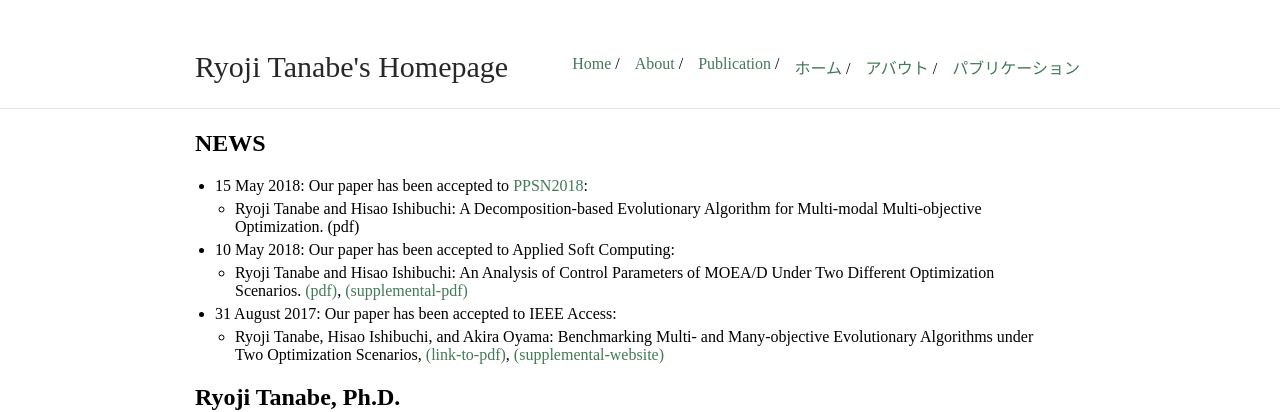
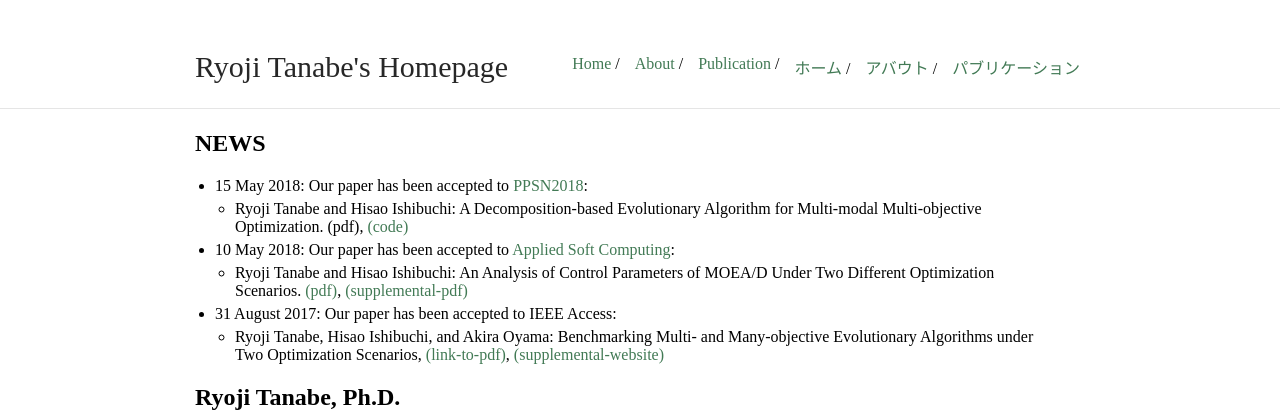
Before and after one commit to ryojitanabe/ryojitanabe.github.io, a Jekyll site: the page built from index.md, in a window 1280 px wide. Shown: the top 412 px of the page. Built offline with Jekyll 4.4.1, drawn with Linux system fonts in a browser that asks for light colours.

Commit message:
add code of moeadad

```diff
--- a/index.md
+++ b/index.md
@@ -7,9 +7,9 @@
 ## NEWS
 
 * 15 May 2018: Our paper has been accepted to [PPSN2018](http://ppsn2018.dei.uc.pt/):
-    * Ryoji Tanabe and Hisao Ishibuchi: A Decomposition-based Evolutionary Algorithm for Multi-modal Multi-objective Optimization. (pdf)
+    * Ryoji Tanabe and Hisao Ishibuchi: A Decomposition-based Evolutionary Algorithm for Multi-modal Multi-objective Optimization. (pdf), [(code)](code/moeadad-1.0.tar.gz)
 
-* 10 May 2018: Our paper has been accepted to Applied Soft Computing:
+* 10 May 2018: Our paper has been accepted to [Applied Soft Computing](https://www.journals.elsevier.com/applied-soft-computing/):
     * Ryoji Tanabe and Hisao Ishibuchi: An Analysis of Control Parameters of MOEA/D Under Two Different Optimization Scenarios. [(pdf)](pdf/ti-moead-asoc18.pdf), [(supplemental-pdf)](pdf/ti-moead-asoc18-supp.pdf)
 
 * 31 August 2017: Our paper has been accepted to IEEE Access:
```
Also changed, not shown: index-j.md (+1 -1 lines), publication.md (+2 -2 lines), 1 other file.
